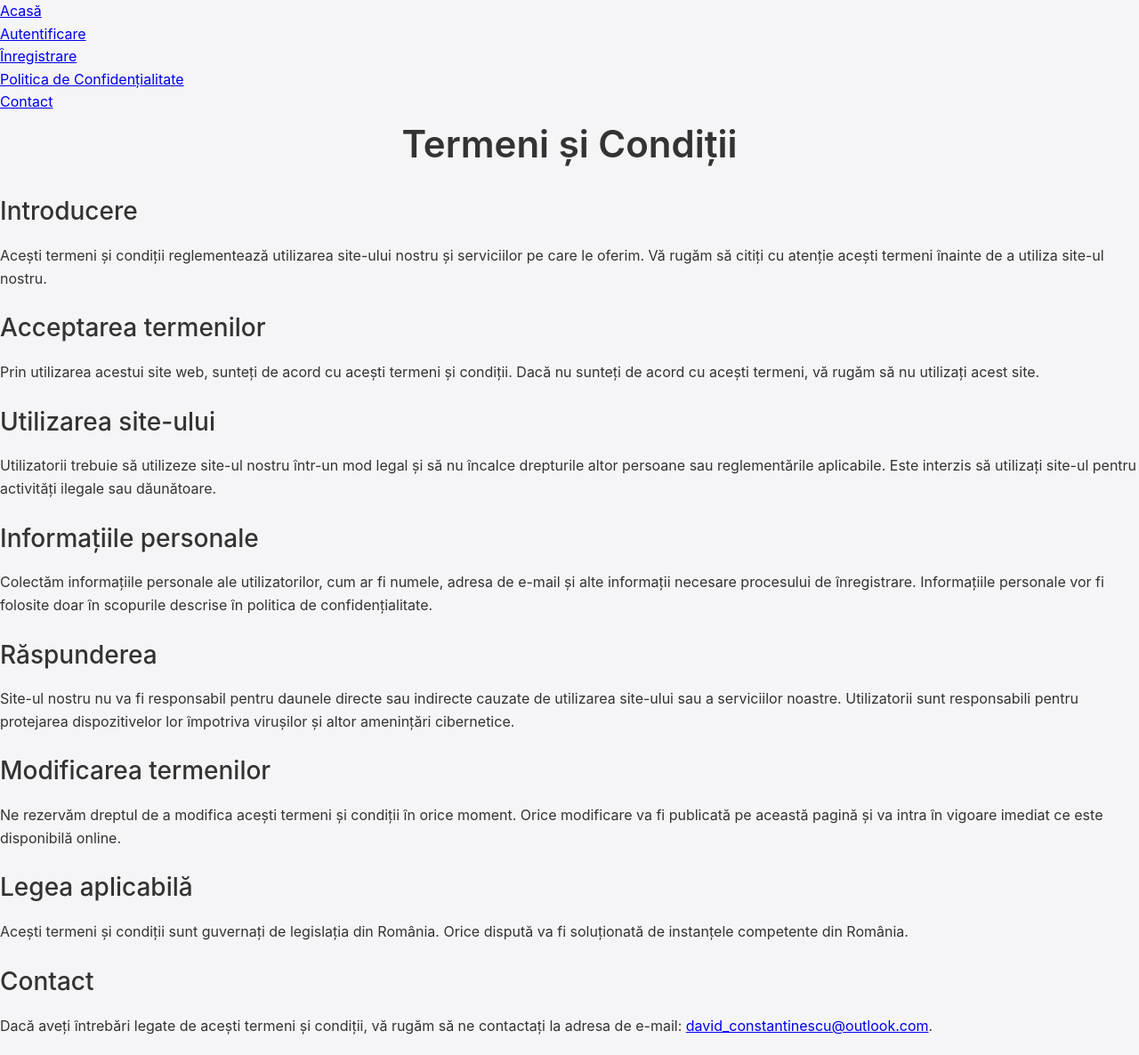
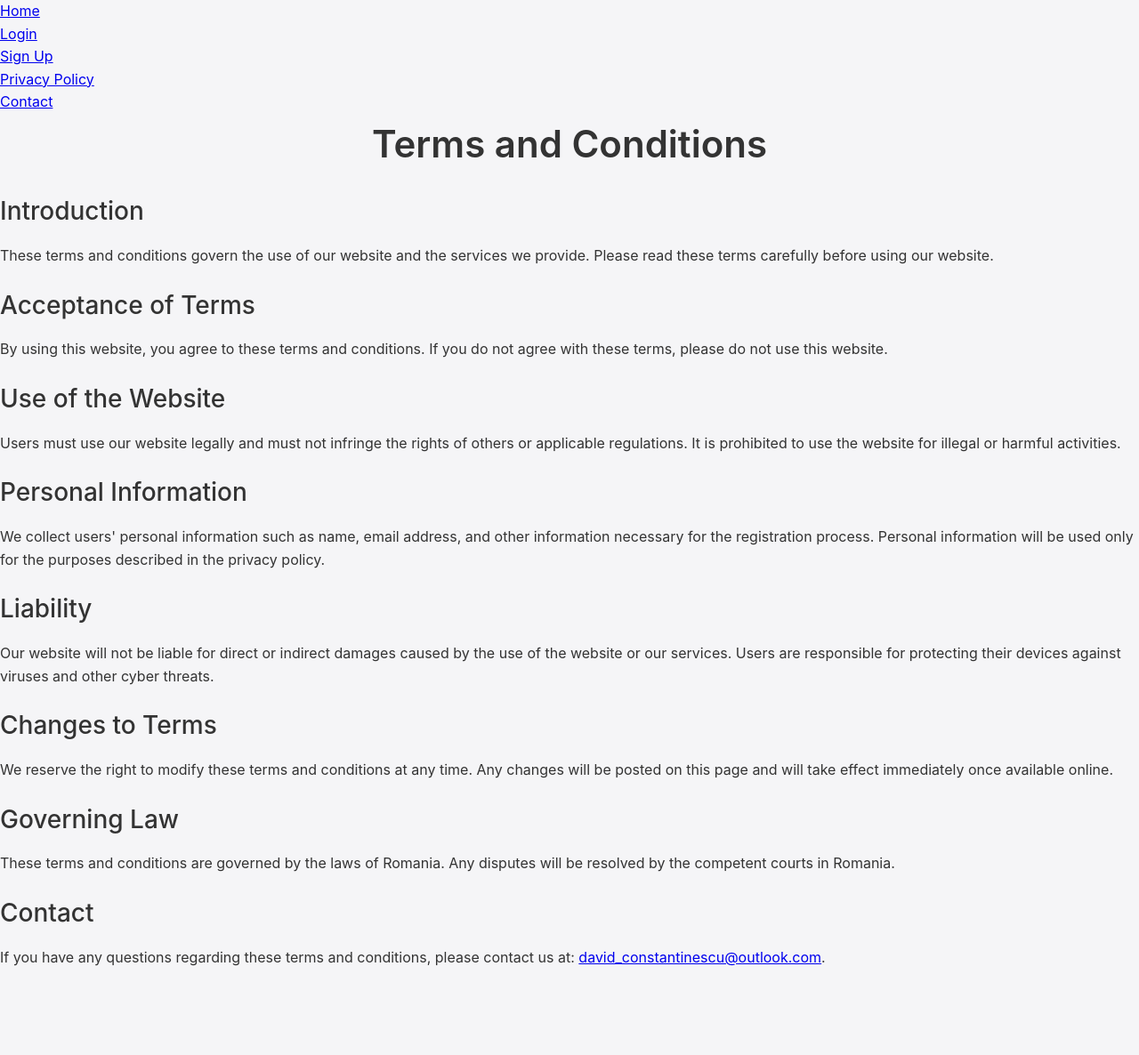
Before and after one commit to david-constantinescu/rookielab, a Flask app: page /terms in a window 1280 px wide. Shown: the whole page at 89% size. After the commit the page ends 1086 px from the top, so only its background shows below. Run offline with Flask 3, Linux system fonts and the light colour scheme.

Commit message:
Translate terms.html from Romanian to English

```diff
--- a/templates/terms.html
+++ b/templates/terms.html
@@ -1,9 +1,9 @@
 <!DOCTYPE html>
-<html lang="ro">
+<html lang="en">
 <head>
     <meta charset="UTF-8">
     <meta name="viewport" content="width=device-width, initial-scale=1.0">
-    <title>Termeni și Condiții</title>
+    <title>Terms and Conditions</title>
     <link rel="stylesheet" href="{{ url_for('static', filename='style.css') }}">
     <link rel="apple-touch-icon" sizes="180x180" href="{{ url_for('static', filename='apple-touch-icon.png') }}">
     <link rel="icon" type="image/png" sizes="32x32" href="{{ url_for('static', filename='favicon-32x32.png') }}">
@@ -17,56 +17,56 @@
     <header>
         <nav>
             <ul>
-                <li><a href="/">Acasă</a></li>
-                <li><a href="/login">Autentificare</a></li>
-                <li><a href="/signup">Înregistrare</a></li>
-                <li><a href="/privacy-policy">Politica de Confidențialitate</a></li>
+                <li><a href="/">Home</a></li>
+                <li><a href="/login">Login</a></li>
+                <li><a href="/signup">Sign Up</a></li>
+                <li><a href="/privacy-policy">Privacy Policy</a></li>
                 <li><a href="/contact">Contact</a></li>
             </ul>
         </nav>
     </header>
 
     <main>
-        <h1>Termeni și Condiții</h1>
+        <h1>Terms and Conditions</h1>
 
         <section>
-            <h2>Introducere</h2>
-            <p>Acești termeni și condiții reglementează utilizarea site-ului nostru și serviciilor pe care le oferim. Vă rugăm să citiți cu atenție acești termeni înainte de a utiliza site-ul nostru.</p>
+            <h2>Introduction</h2>
+            <p>These terms and conditions govern the use of our website and the services we provide. Please read these terms carefully before using our website.</p>
         </section>
 
         <section>
-            <h2>Acceptarea termenilor</h2>
-            <p>Prin utilizarea acestui site web, sunteți de acord cu acești termeni și condiții. Dacă nu sunteți de acord cu acești termeni, vă rugăm să nu utilizați acest site.</p>
+            <h2>Acceptance of Terms</h2>
+            <p>By using this website, you agree to these terms and conditions. If you do not agree with these terms, please do not use this website.</p>
         </section>
 
         <section>
-            <h2>Utilizarea site-ului</h2>
-            <p>Utilizatorii trebuie să utilizeze site-ul nostru într-un mod legal și să nu încalce drepturile altor persoane sau reglementările aplicabile. Este interzis să utilizați site-ul pentru activități ilegale sau dăunătoare.</p>
+            <h2>Use of the Website</h2>
+            <p>Users must use our website legally and must not infringe the rights of others or applicable regulations. It is prohibited to use the website for illegal or harmful activities.</p>
         </section>
 
         <section>
-            <h2>Informațiile personale</h2>
-            <p>Colectăm informațiile personale ale utilizatorilor, cum ar fi numele, adresa de e-mail și alte informații necesare procesului de înregistrare. Informațiile personale vor fi folosite doar în scopurile descrise în politica de confidențialitate.</p>
+            <h2>Personal Information</h2>
+            <p>We collect users' personal information such as name, email address, and other information necessary for the registration process. Personal information will be used only for the purposes described in the privacy policy.</p>
         </section>
 
         <section>
-            <h2>Răspunderea</h2>
-            <p>Site-ul nostru nu va fi responsabil pentru daunele directe sau indirecte cauzate de utilizarea site-ului sau a serviciilor noastre. Utilizatorii sunt responsabili pentru protejarea dispozitivelor lor împotriva virușilor și altor amenințări cibernetice.</p>
+            <h2>Liability</h2>
+            <p>Our website will not be liable for direct or indirect damages caused by the use of the website or our services. Users are responsible for protecting their devices against viruses and other cyber threats.</p>
         </section>
 
         <section>
-            <h2>Modificarea termenilor</h2>
-            <p>Ne rezervăm dreptul de a modifica acești termeni și condiții în orice moment. Orice modificare va fi publicată pe această pagină și va intra în vigoare imediat ce este disponibilă online.</p>
+            <h2>Changes to Terms</h2>
+            <p>We reserve the right to modify these terms and conditions at any time. Any changes will be posted on this page and will take effect immediately once available online.</p>
         </section>
 
         <section>
-            <h2>Legea aplicabilă</h2>
-            <p>Acești termeni și condiții sunt guvernați de legislația din România. Orice dispută va fi soluționată de instanțele competente din România.</p>
+            <h2>Governing Law</h2>
+            <p>These terms and conditions are governed by the laws of Romania. Any disputes will be resolved by the competent courts in Romania.</p>
         </section>
 
         <section>
             <h2>Contact</h2>
-            <p>Dacă aveți întrebări legate de acești termeni și condiții, vă rugăm să ne contactați la adresa de e-mail: <a href="mailto:david_constantinescu@outlook.com">david_constantinescu@outlook.com</a>.</p>
+            <p>If you have any questions regarding these terms and conditions, please contact us at: <a href="mailto:david_constantinescu@outlook.com">david_constantinescu@outlook.com</a>.</p>
         </section>
 
     </main>
```
